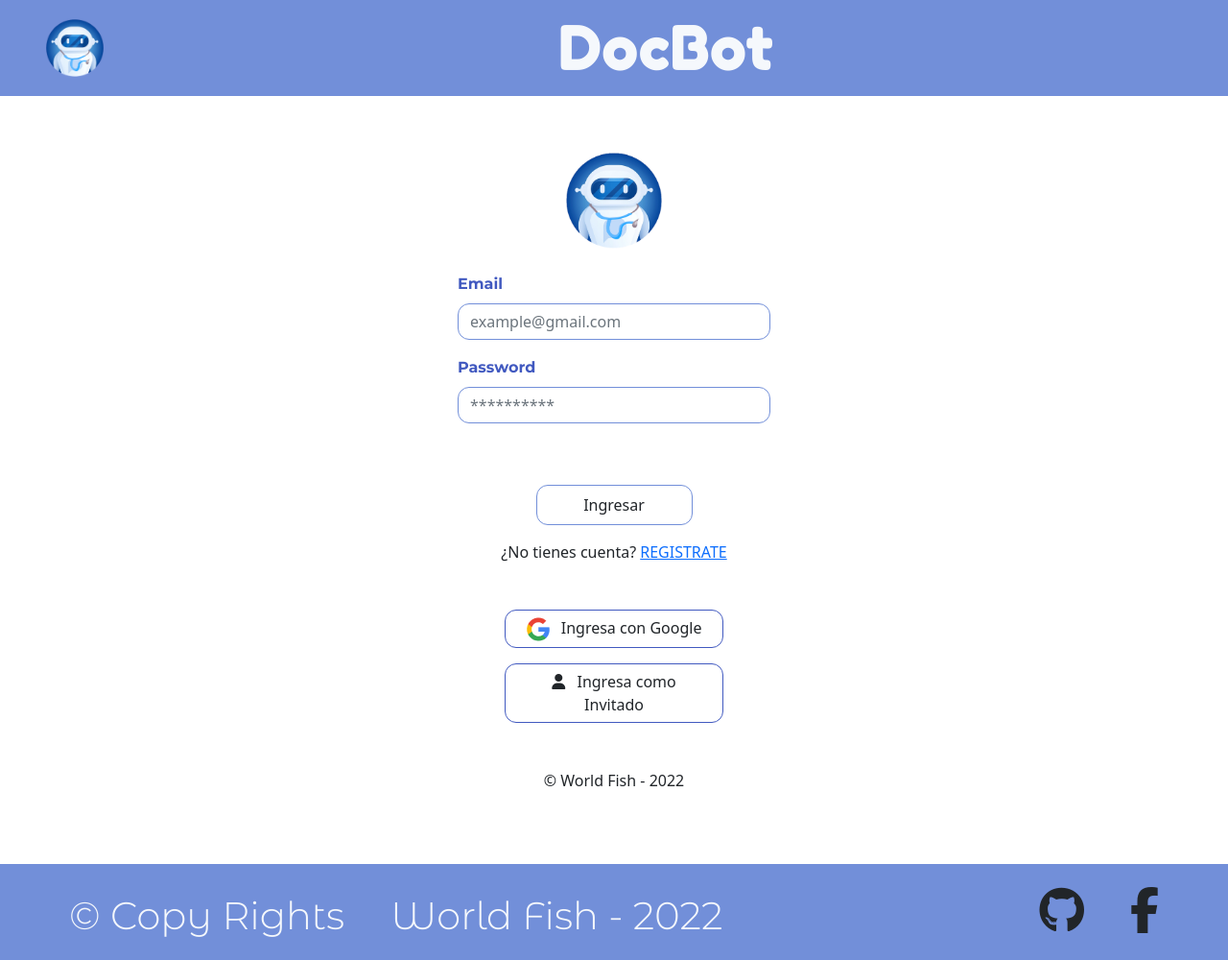
After one commit to GMartinez0210/NTT-DATA-CHALLENGE-2022, a Node project: template views/login.ejs in a window 1280 px wide. The commit adds this page. Shown: the whole page at 96% size. Run offline with Node 20 templates, Linux system fonts and the light colour scheme; the template is opened without the code that fills it, so the values that code supplies are empty; some libraries are stand-ins or nearby versions.

Commit message:
Starting Node
Añadí Node, express, body-parser, mongoose, passport, passport-local, passport-local-mongoose y EJS.

Login listo

```diff
--- /dev/null
+++ b/app.js
@@ -0,0 +1,26 @@
+const express =  require("express")
+const bodyParser = require("body-parser")
+const ejs = require("ejs")
+const mongoose = require("mongoose")
+const passport = require("passport")
+
+const app = express()
+
+app.use(bodyParser.urlencoded({extended: true}))
+app.use(express.static("public"))
+app.set("view engine", "ejs")
+
+app.route("/login")
+    .get(function(req, res) {
+        res.render("login")
+    })
+
+
+app.route("/")
+    .get(function(req, res) {
+        res.redirect("/login")
+    })
+
+app.listen(process.env.PORT || 3000, function() {
+    console.log("Server's running on port 3000")
+})
--- a/public/css/styles.css
+++ b/public/css/styles.css
@@ -1,6 +1,62 @@
+@import url('https://fonts.googleapis.com/css2?family=Fredoka+One&family=Fredoka:wght@300;400;500&family=Montserrat+Alternates:ital,wght@0,300;1,300&family=Montserrat:ital,wght@0,300;0,500;0,600;0,700;1,300;1,500;1,700&display=swap');
+
+* {
+    border: 0;
+    padding: 0;
+    margin: 0;
+    box-sizing: border-box;
+}
+
+.container-block {
+    height: 100px;
+    padding: 0;
+}
+
+/* HEADER */
+.header {
+    height: 100px;
+    background-color: #728FD9;
+
+    display: flex;
+    justify-content: center;
+    align-items: center;
+}
+.docbot-title {
+    font-family: 'Fredoka One';
+    font-style: normal;
+    font-weight: 400;
+    font-size: 4rem;
+    color: #F5F8FC;
+    display: grid;
+    place-items: center;
+    margin-bottom: 0;
+}
+.docbot-logo {
+    width: 60px;
+    height: 60px;
+}
+
+/* FOOTER */
+.footer {
+    height: 100px;
+    background-color: #728FD9;
+
+    display: flex;
+    justify-content: space-between;
+    padding: 1.5rem;
+
+}
+.rights {
+    font-family: 'Montserrat Alternates';
+    font-style: normal;
+    font-weight: 400;
+    font-size: 2.5rem;
+    color: #F5F8FC;
+}
+
 /* LOGIN */
 .container-login {
-    width: 25%;
+    width: 350px;
     height: 100vh;
     display: grid;
     place-items: center;
@@ -8,11 +64,8 @@
 .form-login, .form-container {
     width: 100%;
 }
-.login-input:focus{
-    outline: none !important;
-}
 .btn-social.btn-auth {
-    width: 60%;
+    width: 65%;
     display: flex;
     gap: 24px;
     align-items: center;
@@ -24,9 +77,68 @@
     object-fit: cover;
     border-radius: 1rem;
 }
+.label-login {
+    color: #4159C0;
+    font-family: 'Montserrat', sans-serif;
+    font-size: 1rem;
+    font-weight: bold;
+}
+.input-login,
+.btn-login {
+    border: 1px solid #728FD9;
+    border-radius: 0.75rem;
+    font-size: 1rem;
+}
+.input-login:focus {
+    outline: none !important;
+}
+.btn-login:hover {
+    background-color: #728FD9;
+    color: #F5F8FC;
+}
+.btn-auth {
+    width: 70%;
+    border-radius: 0.75rem;
+    border: 1px solid #4159C0;
+}
+.btn-auth span {
+    margin-left: 0.5rem;
+}
 
-@media (max-width: 500px) {
-    .container-login {
-        width: 100%;
+/* Responsive Tablet */
+@media (max-width: 850px) {
+    .docbot-title{
+        font-size: 3rem;
+    }
+    .docbot-logo {
+        margin-left: 1.5rem !important;
+    }
+    .rights {
+        font-size: 1rem;
+    }
+    .footer div {
+        margin: 0 !important;
+    }
+    .footer div:nth-child(1)  {
+        gap: 0 !important;
     }
 }
+
+/* Responsive Mobile */
+@media (max-width: 500px) {
+    .docbot-title{
+        font-size: 3rem;
+    }
+    .docbot-logo {
+        margin-left: 1.5rem !important;
+    }
+    .rights {
+        font-size: 1rem;
+    }
+    .footer div {
+        margin: 0 !important;
+    }
+    .footer div:nth-child(1)  {
+        gap: 0 !important;
+    }
+}
--- /dev/null
+++ b/views/login.ejs
@@ -0,0 +1,42 @@
+<%- include('partials/header') -%>
+
+    <div class="container container-login">
+        <main class="form-container">
+            <form class="form-login text-center">
+                <img class="mb-4 logo-login" src="/imagenes/DocBot.png" alt="$Logo" width="72" height="57">
+
+                <div class="text-start mb-3">
+                    <label for="loginEmail" class="form-label label-login">Email</label>
+                    <input type="email" class="form-control input-login" id="loginEmail" placeholder="example@gmail.com">
+                </div>
+
+                <div class="text-start mb-3">
+                    <label for="loginPassword" class="form-label label-login">Password</label>
+                    <input type="password" class="form-control input-login" id="loginPassword" placeholder="**********">
+                </div>
+
+                <button class="mx-auto mt-5 w-50 btn btn-lg btn-login" type="submit">Ingresar</button>
+
+                <div class="mt-3">
+                    <p>¿No tienes cuenta? <a href="">REGISTRATE</a></p>
+                </div>
+
+                <div class="col mt-5">
+                    <a class="px-3 btn btn-md btn-google btn-auth" href="/auth/google" role="button">
+                        <img src="/imagenes/Google.png" alt="">
+                        <span>Ingresa con Google</span>
+                    </a>
+                </div>
+                <div class="col mt-3">
+                    <a class="px-3 btn btn-md btn-invitado btn-auth" href="/" role="button">
+                        <i class="fa-solid fa-user"></i>
+                        <span>Ingresa como Invitado</span>
+                    </a>
+                </div>
+
+            <p class="mt-5 mb-3">© World Fish - 2022</p>
+            </form>
+        </main>
+    </div>
+
+<%- include('partials/footer') -%>
--- /dev/null
+++ b/views/partials/footer.ejs
@@ -0,0 +1,17 @@
+    <div class="container-fluid container-block footer">
+        <div class="ms-5 d-flex gap-5 flex-wrap">
+            <p class="rights">&copy; Copy Rights</p>
+            <p class="rights">World Fish - 2022</p>
+        </div>
+
+        <div class="me-5 d-flex gap-5">
+            <i class="fa-brands fa-github fa-3x"></i>
+            <i class="fa-brands fa-facebook-f fa-3x"></i>
+        </div>
+    </div>
+</body>
+</html>
+
+<!-- Bootrap Script -->
+<script src="https://cdn.jsdelivr.net/npm/@popperjs/core@2.10.2/dist/umd/popper.min.js" integrity="sha384-7+zCNj/IqJ95wo16oMtfsKbZ9ccEh31eOz1HGyDuCQ6wgnyJNSYdrPa03rtR1zdB" crossorigin="anonymous"></script>
+<script src="https://cdn.jsdelivr.net/npm/bootstrap@5.1.3/dist/js/bootstrap.min.js" integrity="sha384-QJHtvGhmr9XOIpI6YVutG+2QOK9T+ZnN4kzFN1RtK3zEFEIsxhlmWl5/YESvpZ13" crossorigin="anonymous"></script>
--- /dev/null
+++ b/views/partials/header.ejs
@@ -0,0 +1,21 @@
+<!DOCTYPE html>
+<html lang="en">
+<head>
+    <meta charset="UTF-8">
+    <meta http-equiv="X-UA-Compatible" content="IE=edge">
+    <meta name="viewport" content="width=device-width, initial-scale=1.0">
+    <!-- FontAwesome -->
+    <script src="https://kit.fontawesome.com/38ed27b06f.js" crossorigin="anonymous"></script>
+    <!-- Bootstrap -->
+    <link href="https://cdn.jsdelivr.net/npm/bootstrap@5.1.3/dist/css/bootstrap.min.css" rel="stylesheet" integrity="sha384-1BmE4kWBq78iYhFldvKuhfTAU6auU8tT94WrHftjDbrCEXSU1oBoqyl2QvZ6jIW3" crossorigin="anonymous">
+    <!-- Bootstrap for Social -->
+    <link rel="stylesheet" href="/css/bootstrap-social.css">
+    <!-- Nuestro css -->
+    <link rel="stylesheet" href="/css/styles.css">
+    <title>Document</title>
+</head>
+<body>
+    <div class="container-fluid container-block header">
+        <img class="ms-5 docbot-logo" src="imagenes/DocBot.png" alt="DocBot">
+        <h1 class="mx-auto docbot-title">DocBot</h1>
+    </div>
```
Also changed, not shown: package.json (added, +28 -0 lines), public/css/bootstrap-social.css (deleted), public/imagenes/DocBot.png (added), public/imagenes/Google.png (added), public/imagenes/World-Fish-logo.png (deleted), views/citas.html (renamed from pages/citas.html), views/consultas.html (renamed from pages/consultas.html), views/index.html (renamed from pages/index.html), views/login.html (renamed from pages/login.html), 1 other file.
